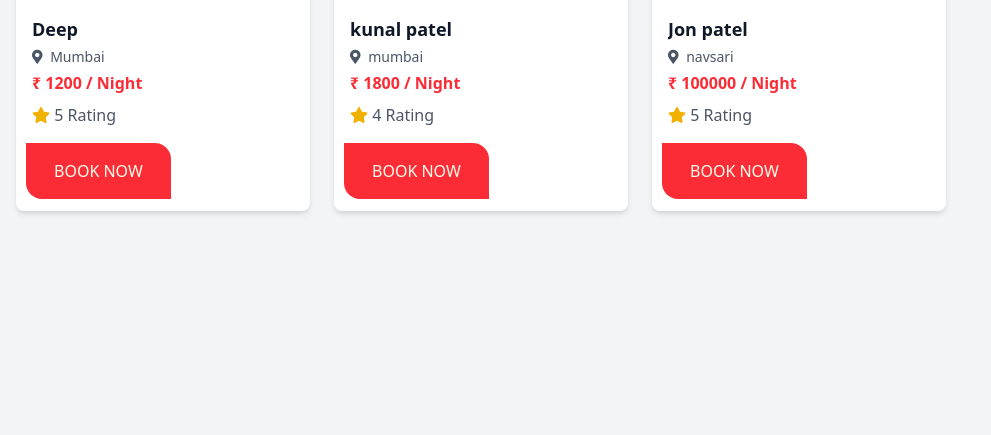
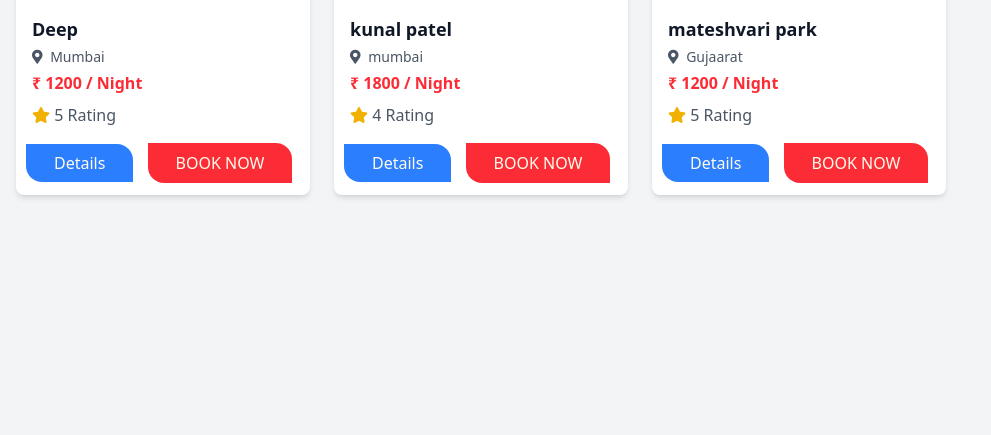
Before and after one commit to Deeppatel-4032/airbnb-website, a Node server app: page /home in a window 1280 px wide. Shown: the part 365-800 px from the top of the page, without its empty margins (0-991 px from the left). Run offline with Node 20, Linux system fonts and the light colour scheme; some libraries are stand-ins or nearby versions.

Commit message:
adding home details pages & Dynamic routes set (id) page render

```diff
--- a/controllers/storeCon.js
+++ b/controllers/storeCon.js
@@ -33,3 +33,13 @@ exports.getFavourite = (req, res) => {
     currantPage: "favourite-list",
   });
 };
+
+exports.getHoemDetails = (req, res) => {
+  const homeId = req.params.homeId;
+  console.log("_id", homeId);
+
+  res.render("store/home-detail", {
+    pageTitle: "Home Details",
+    currantPage: "home",
+  });
+};
--- a/data/homeData.json
+++ b/data/homeData.json
@@ -1 +1,26 @@
-[{"name":"Deep","price":"1200","location":"Mumbai","rating":"5","imageURL":"sacsd"},{"name":"kunal patel","price":"1800","location":"mumbai","rating":"4","imageURL":"sacsd"},{"name":"Jon patel","price":"100000","location":"navsari","rating":"5","imageURL":"https://www.cntraveler.com/story/my-favorite-airbnb-in-puerto-escondido-mexico"}]
+[
+  {
+    "id": "1",
+    "name": "Deep",
+    "price": "1200",
+    "location": "Mumbai",
+    "rating": "5",
+    "imageURL": "sacsd"
+  },
+  {
+    "id": "2",
+    "name": "kunal patel",
+    "price": "1800",
+    "location": "mumbai",
+    "rating": "4",
+    "imageURL": "sacsd"
+  },
+  {
+    "name": "mateshvari park",
+    "price": "1200",
+    "location": "Gujaarat",
+    "rating": "5",
+    "imageURL": "sacsd",
+    "id": "8"
+  }
+]
--- a/models/homeModel.js
+++ b/models/homeModel.js
@@ -14,6 +14,7 @@ module.exports = class Home {
     this.imageURL = imageURL;
   }
   save() {
+    this.id = Math.floor(Math.random() * 100).toString();
     Home.fetchhAll((registerHome) => {
       registerHome.push(this);
       const filePath = path.join(pathUtil, "data", "homeData.json");
--- a/public/css/output.css
+++ b/public/css/output.css
@@ -11,8 +11,8 @@
     --color-red-500: oklch(63.7% 0.237 25.331);
     --color-red-600: oklch(57.7% 0.245 27.325);
     --color-amber-50: oklch(98.7% 0.022 95.277);
-    --color-amber-300: oklch(87.9% 0.169 91.605);
     --color-yellow-500: oklch(79.5% 0.184 86.047);
+    --color-blue-500: oklch(62.3% 0.214 259.815);
     --color-gray-100: oklch(96.7% 0.003 264.542);
     --color-gray-600: oklch(44.6% 0.03 256.802);
     --color-gray-700: oklch(37.3% 0.034 259.733);
@@ -36,10 +36,7 @@
     --font-weight-bold: 700;
     --radius-md: 0.375rem;
     --radius-lg: 0.5rem;
-    --radius-xl: 0.75rem;
     --radius-2xl: 1rem;
-    --radius-3xl: 1.5rem;
-    --radius-4xl: 2rem;
     --default-transition-duration: 150ms;
     --default-transition-timing-function: cubic-bezier(0.4, 0, 0.2, 1);
     --default-font-family: var(--font-sans);
@@ -252,9 +249,6 @@
   .mb-10 {
     margin-bottom: calc(var(--spacing) * 10);
   }
-  .ml-2 {
-    margin-left: calc(var(--spacing) * 2);
-  }
   .ml-2\.5 {
     margin-left: calc(var(--spacing) * 2.5);
   }
@@ -270,9 +264,6 @@
   .inline-block {
     display: inline-block;
   }
-  .table {
-    display: table;
-  }
   .h-48 {
     height: calc(var(--spacing) * 48);
   }
@@ -281,12 +272,6 @@
   }
   .max-w-md {
     max-width: var(--container-md);
-  }
-  .border-collapse {
-    border-collapse: collapse;
-  }
-  .resize {
-    resize: both;
   }
   .grid-cols-1 {
     grid-template-columns: repeat(1, minmax(0, 1fr));
@@ -334,6 +319,9 @@
     border-style: var(--tw-border-style);
     border-width: 1px;
   }
+  .bg-blue-500 {
+    background-color: var(--color-blue-500);
+  }
   .bg-gray-100 {
     background-color: var(--color-gray-100);
   }
@@ -351,6 +339,9 @@
   }
   .object-cover {
     object-fit: cover;
+  }
+  .p-2 {
+    padding: calc(var(--spacing) * 2);
   }
   .p-4 {
     padding: calc(var(--spacing) * 4);
@@ -375,9 +366,6 @@
   }
   .py-2 {
     padding-block: calc(var(--spacing) * 2);
-  }
-  .py-4 {
-    padding-block: calc(var(--spacing) * 4);
   }
   .py-10 {
     padding-block: calc(var(--spacing) * 10);
@@ -441,16 +429,9 @@
   .text-yellow-500 {
     color: var(--color-yellow-500);
   }
-  .underline {
-    text-decoration-line: underline;
-  }
   .shadow-md {
     --tw-shadow: 0 4px 6px -1px var(--tw-shadow-color, rgb(0 0 0 / 0.1)), 0 2px 4px -2px var(--tw-shadow-color, rgb(0 0 0 / 0.1));
     box-shadow: var(--tw-inset-shadow), var(--tw-inset-ring-shadow), var(--tw-ring-offset-shadow), var(--tw-ring-shadow), var(--tw-shadow);
-  }
-  .outline {
-    outline-style: var(--tw-outline-style);
-    outline-width: 1px;
   }
   .transition {
     transition-property: color, background-color, border-color, outline-color, text-decoration-color, fill, stroke, --tw-gradient-from, --tw-gradient-via, --tw-gradient-to, opacity, box-shadow, transform, translate, scale, rotate, filter, -webkit-backdrop-filter, backdrop-filter, display, visibility, content-visibility, overlay, pointer-events;
@@ -600,11 +581,6 @@
   inherits: false;
   initial-value: 0 0 #0000;
 }
-@property --tw-outline-style {
-  syntax: "*";
-  inherits: false;
-  initial-value: solid;
-}
 @property --tw-duration {
   syntax: "*";
   inherits: false;
@@ -629,7 +605,6 @@
       --tw-ring-offset-width: 0px;
       --tw-ring-offset-color: #fff;
       --tw-ring-offset-shadow: 0 0 #0000;
-      --tw-outline-style: solid;
       --tw-duration: initial;
     }
   }
--- a/routers/storeRouter.js
+++ b/routers/storeRouter.js
@@ -10,4 +10,5 @@ storeRouter.get("/home", storeCon.getHome);
 storeRouter.get("/booking-list", storeCon.getBookings);
 storeRouter.get("/favourite-list", storeCon.getFavourite);
 
+storeRouter.get("/home-details/:homeId", storeCon.getHoemDetails);
 module.exports = storeRouter;
--- a/views/errorPage.ejs
+++ b/views/errorPage.ejs
@@ -6,7 +6,8 @@
       <main class="container mx-auto mt-20 text-center">
         <h2 class="text-6xl font-bold text-red-500 mb-4">404</h2>
         <p class="text-2xl text-gray-700 mb-8">Oops! Page Not Found</p>
-        <a href="/" class="bg-red-500 text-white py-2 px-6 rounded-lg hover:bg-red-600 transition duration-300">Go Back
+        <a href="/index" class="bg-red-500 text-white py-2 px-6 rounded-lg hover:bg-red-600 transition duration-300">Go
+          Back
           Home</a>
       </main>
   </body>
--- a/views/store/home-list.ejs
+++ b/views/store/home-list.ejs
@@ -31,8 +31,10 @@
                   <%= home.rating %> Rating
                 </span>
               </div>
+              <a href="/home-details/<%= home.id %>"
+                class="p-2 px-7 bg-blue-500 font-medium rounded-tr-2xl rounded-bl-2xl text-amber-50 ml-2.5 mb-3">Details</a>
               <button
-                class="p-4 px-7 bg-red-500 font-medium rounded-tr-2xl rounded-bl-2xl text-amber-50 ml-2.5 mb-3">BOOK
+                class="p-2 px-7 bg-red-500 font-medium rounded-tr-2xl rounded-bl-2xl text-amber-50 ml-2.5 mb-3">BOOK
                 NOW</button>
             </div>
             <% }) %>
```
Also changed, not shown: views/store/home-detail.ejs (+1 -27 lines).
